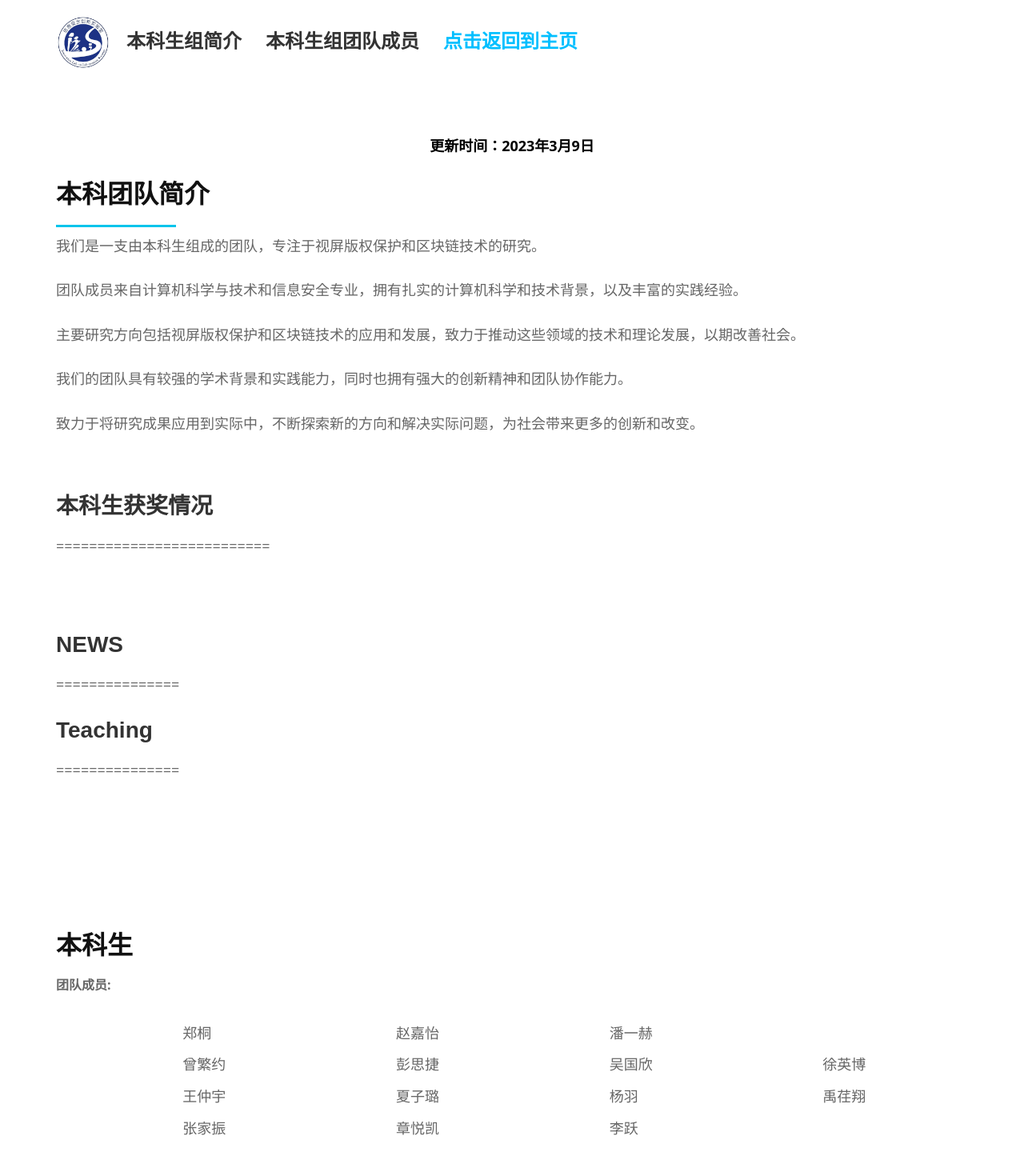
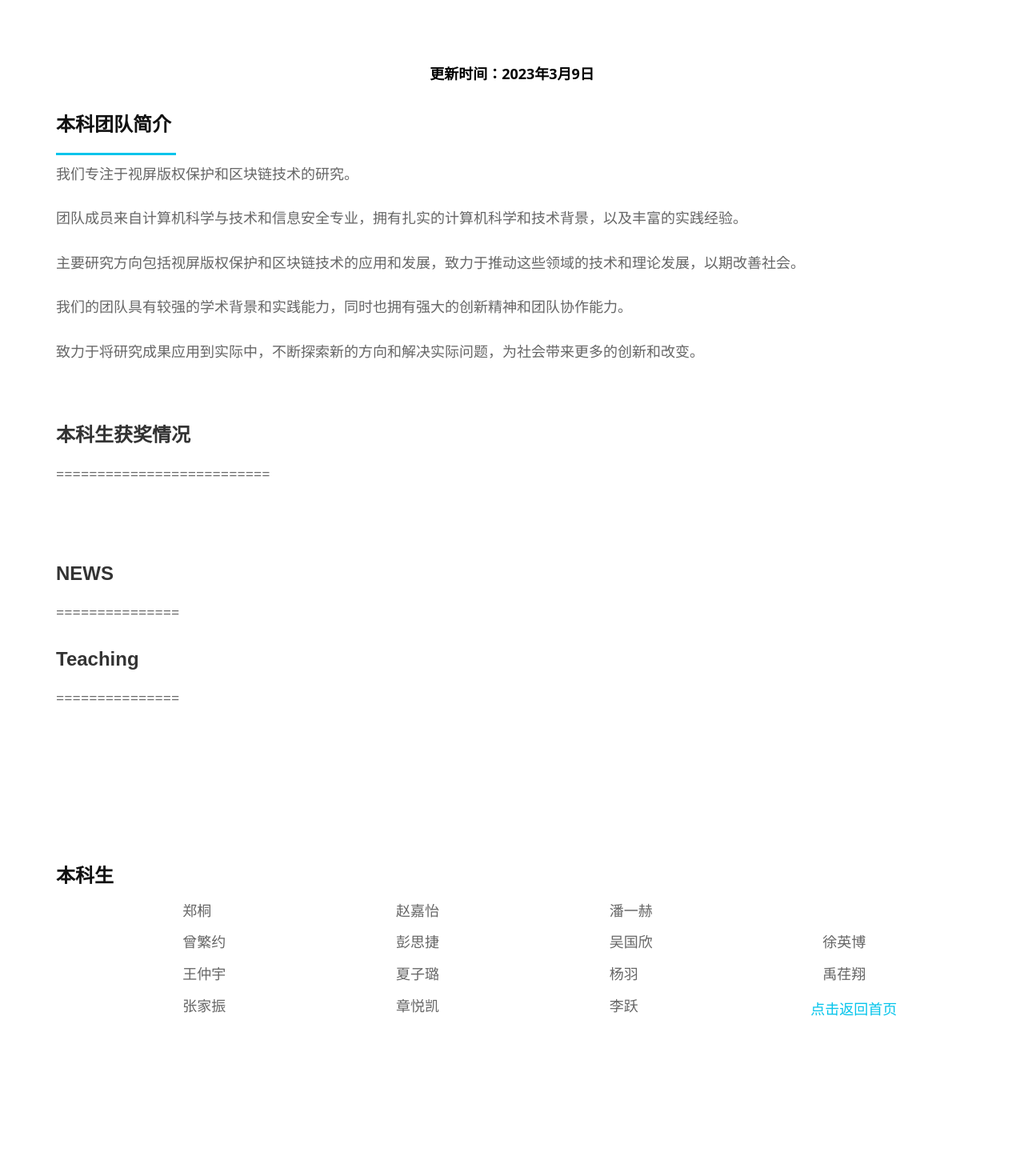
Before and after one commit to mtianAhu/IFIS, a plain HTML site: page main02.html in a window 1280 px wide. Shown: the whole page at 80% size. After the commit the page ends 1355 px from the top, so only its background shows below. Drawn offline with Linux system fonts and the light colour scheme.

Commit message:
Add files via upload

```diff
--- a/main02.html
+++ b/main02.html
@@ -42,7 +42,7 @@
 
 <head>
   <meta charset="utf-8">
-  <title>信息安全创新实验室</title>
+  <title>本科生团队</title>
   <meta content="width=device-width, initial-scale=1.0" name="viewport">
   <meta content="" name="keywords">
   <meta content="" name="description">
@@ -72,41 +72,20 @@
 
 
 
-<!--  导航栏      -->
-
-<header id="header">
-  <div class="container">
-
-    <div id="logo" class="pull-left">
-      <a ><img src="img/logo.png" alt="Team logo" width="68"></a>
-    </div>
-
-    <nav id="nav-menu-container">
-      <ul class="nav-menu">
-        <li><a href="#about"><font size="5"><b>本科生组简介</b></font></a>
-        <li><a href="#portfolio"><font size="5"><b>本科生组团队成员</b></font></a></li>
-        <li><a href="index.html" ><font size="5" color="#00bfff"><b>点击返回到主页</b></font></a></li>
-      </ul>
-    </nav>
-  </div>
-</header>
-
-
-
-
 
 <!--  Description    -->
 
 <section id="about">
-  <div class="container wow fadeInUp">
+  <div class="container ">
     <div class="row">
       <div class="col-md-12">
         <p align="center" ><font size="4" color="black"><b>更新时间：2023年3月9日 </b></font></p>
-        <h3 class="section-title">本科团队简介</h3>
+
+        <h3 class="section-title"><font size="5">本科团队简介</font></h3>
         <div class="section-title-divider"></div>
         <font size="4">
           <p class="about-text">
-            我们是一支由本科生组成的团队，专注于视屏版权保护和区块链技术的研究。<br></p>
+            我们专注于视屏版权保护和区块链技术的研究。<br></p>
            团队成员来自计算机科学与技术和信息安全专业，拥有扎实的计算机科学和技术背景，以及丰富的实践经验。<br></p>
            主要研究方向包括视屏版权保护和区块链技术的应用和发展，致力于推动这些领域的技术和理论发展，以期改善社会。<br></p>
             我们的团队具有较强的学术背景和实践能力，同时也拥有强大的创新精神和团队协作能力。<br></p>
@@ -116,7 +95,7 @@
         <br>
         <br>
 
-        <h2 class="about-title">本科生获奖情况</h2>
+        <h2 class="about-title"><font size="5">本科生获奖情况</font></h2>
         <font size="4">
           <p class="about-text">
           ==========================
@@ -127,14 +106,14 @@
         <br>
 
 
-        <h2 class="about-title">NEWS</h2>
+        <h2 class="about-title"><font size="5">NEWS</font></h2>
         <font size="4">
           <p class="about-text">
             ===============
           <p> </p>
         </font>
 
-        <h2 class="about-title">Teaching</h2>
+        <h2 class="about-title"><font size="5">Teaching</font></h2>
         <font size="4">
           <p class="about-text">
             ===============
@@ -159,13 +138,12 @@
 <!--  Team形式 2  -->
 
 <section id="portfolio">
-  <div class="container wow fadeInUp">
+  <div class="container">
     <div class="row">
       <div class="col-md-12">
 
-        <h3 class="section-title">本科生</h3>
-        <p class="section-description"><font size="3"><b>团队成员: </b></font></p>
-      </div>
+        <h3 class="section-title"><font size="5">本科生</font></h3>
+        </div>
     </div>
 
   </div>
@@ -285,7 +263,9 @@
     </div>
 
   </div>
-
+  <div class="credits">
+    <a href=index.html  target="_blank"><font size="4">点击返回首页</font></a>
+  </div>
   </div>
 
 </section>
@@ -301,33 +281,9 @@
 
 
 
-<!--    Contact   -->
-
-<section >
-  <div class="container wow fadeInUp">
-    <div class="row">
-      <div class="col-md-8">
-      </div>
-      <div class="col-md-4 subscribe-btn-container" >
-
-      </div>
-    </div>
-</section>
 
 
 
-
-
-
-
-
-
-
-
-<!--  页脚   -->
-
-
-<!--  Lib   -->
 
 
 
```
Also changed, not shown: index.html (+5 -35 lines).
